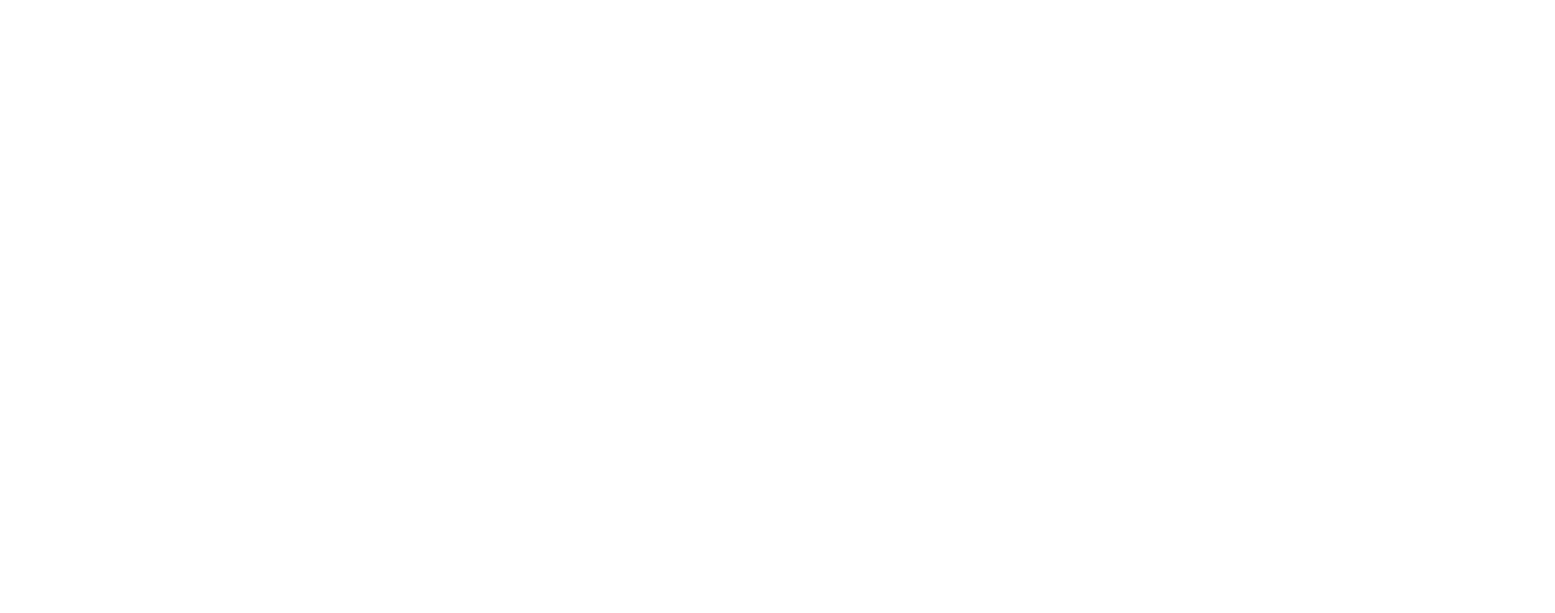
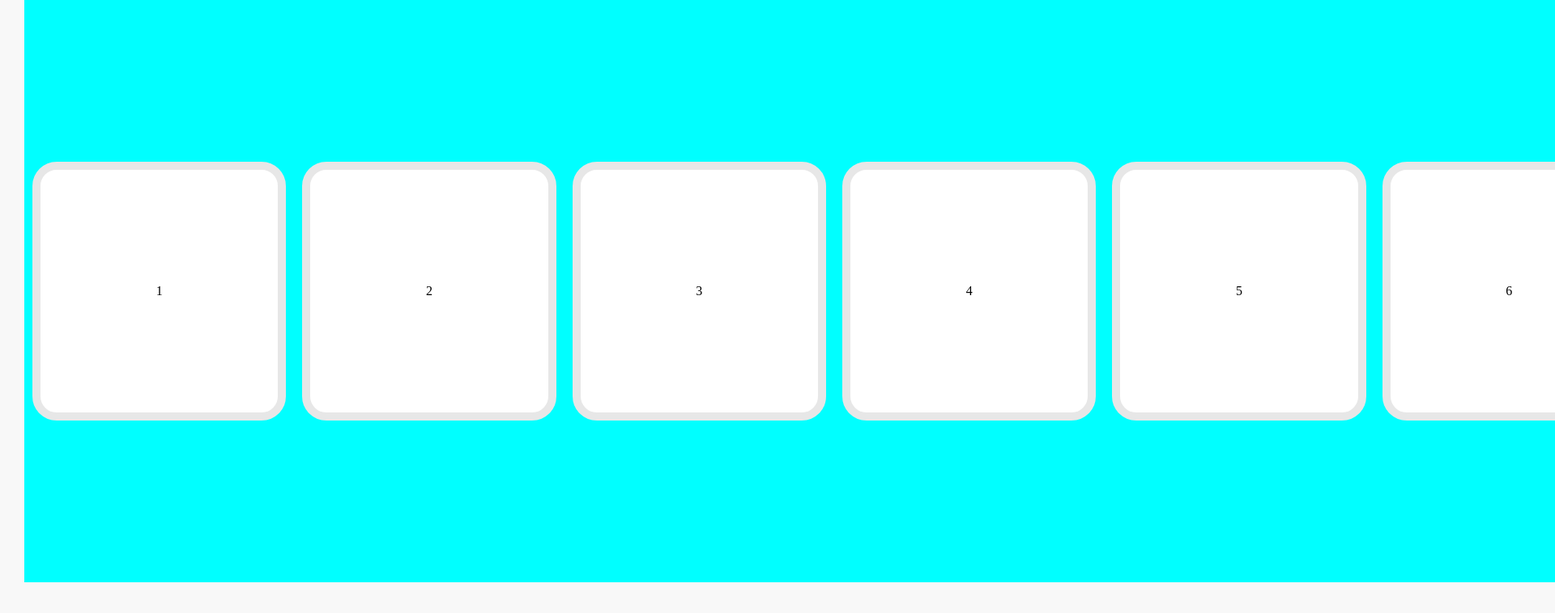
Before and after one commit to jakub84/grab-move, a plain HTML site: page index.html in a window 1280 px wide. Shown: the top 758 px of the page at 81% size, 1920 px wide, since content can reach past the window. Drawn offline with nearby package versions, Linux system fonts and the light colour scheme.

Commit message:
add basics

```diff
--- a/index.html
+++ b/index.html
@@ -8,7 +8,16 @@
     <title>Grab&move</title>
 </head>
 <body>
-
+    <main>
+        <div class="box-container">
+            <div class="box">1</div>
+            <div class="box">2</div>
+            <div class="box">3</div>
+            <div class="box">4</div>
+            <div class="box">5</div>
+            <div class="box">6</div>
+        </div>
+    </main>
     <script src="js/script.js"></script>
 </body>
 </html>
--- a/js/script.js
+++ b/js/script.js
@@ -1 +1,20 @@
-console.log('test');
+const container = document.querySelector('.box-container');
+let mouseDown = false;
+let startX;
+let scrollLeft;
+
+container.addEventListener("mousedown", () => {
+    console.log("down")
+})
+
+container.addEventListener("mouseleave", () => {
+    console.log("leave")
+})
+
+container.addEventListener("mouseup", () => {
+    console.log("up")
+})
+
+container.addEventListener("mousemove", () => {
+    console.log("move")
+})
--- a/styles/styles.scss
+++ b/styles/styles.scss
@@ -1,3 +1,41 @@
 body {
+    width: 100%;
+    height: 100%;
+    background-color: rgb(248, 248, 248);
 
 }
+
+main {
+    // overflow: auto;
+    height: 100%;
+}
+
+.box-container {
+    margin: 0 30px;
+    height: 90vh;
+    display: flex;
+    align-items: center;
+    justify-content: space-around;
+    // overflow-y: hidden;
+    // position: absolute;
+    width: 2000px;
+    background-color: aqua;
+    .box {
+        display: inline-block;
+        border-radius: 30px;
+        border: 10px solid rgb(231, 231, 231);
+        display: flex;
+        justify-content: center;
+        align-items: center;
+        width: 400px;
+        height: 300px;
+        margin: 10px;
+        background-color: #fff;
+        transition: all 0.3s;
+        &:hover {
+            transform: scale(1.2);
+            z-index: 2;
+
+        }
+    }
+}
```
Also changed, not shown: styles/styles.css, 1 other file.
